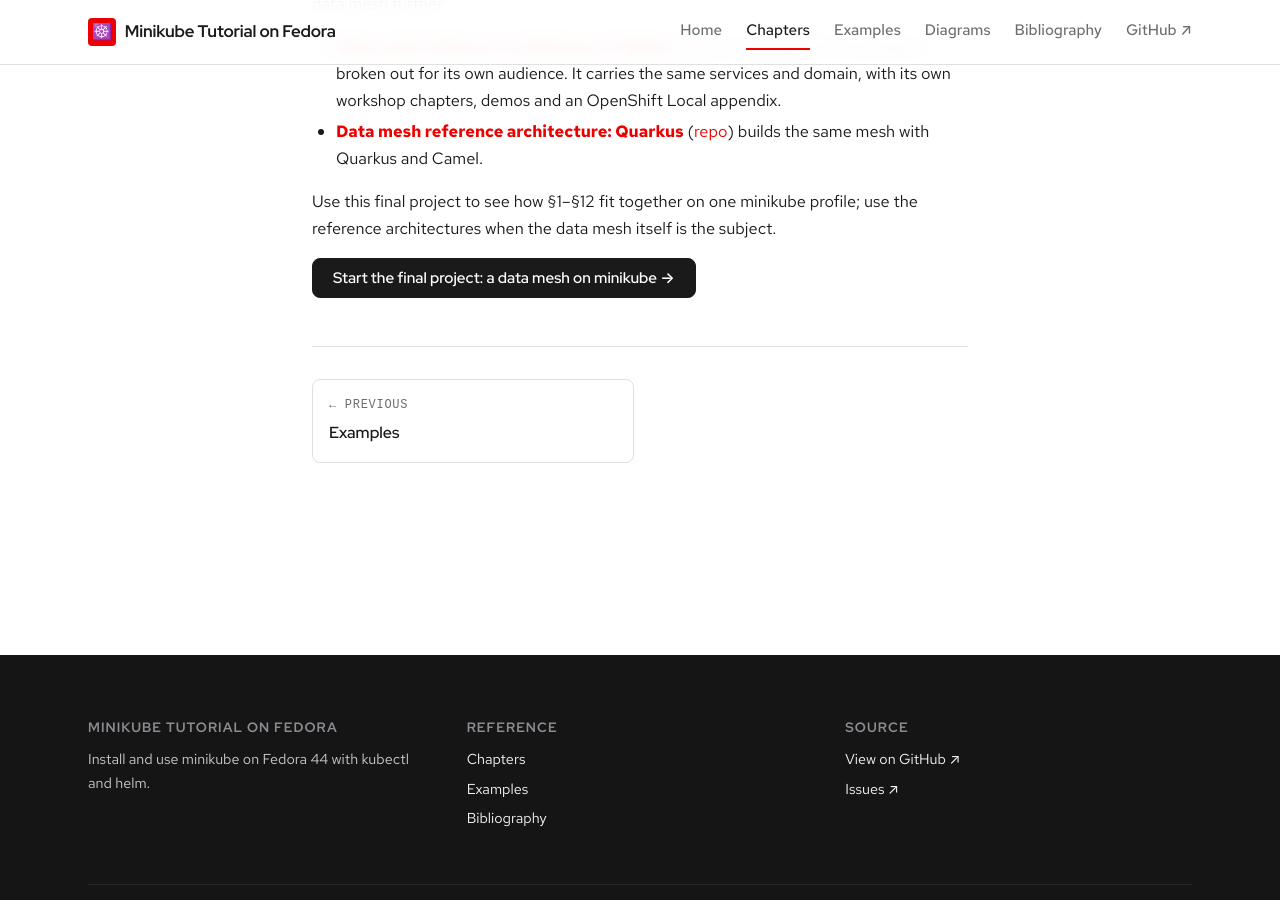
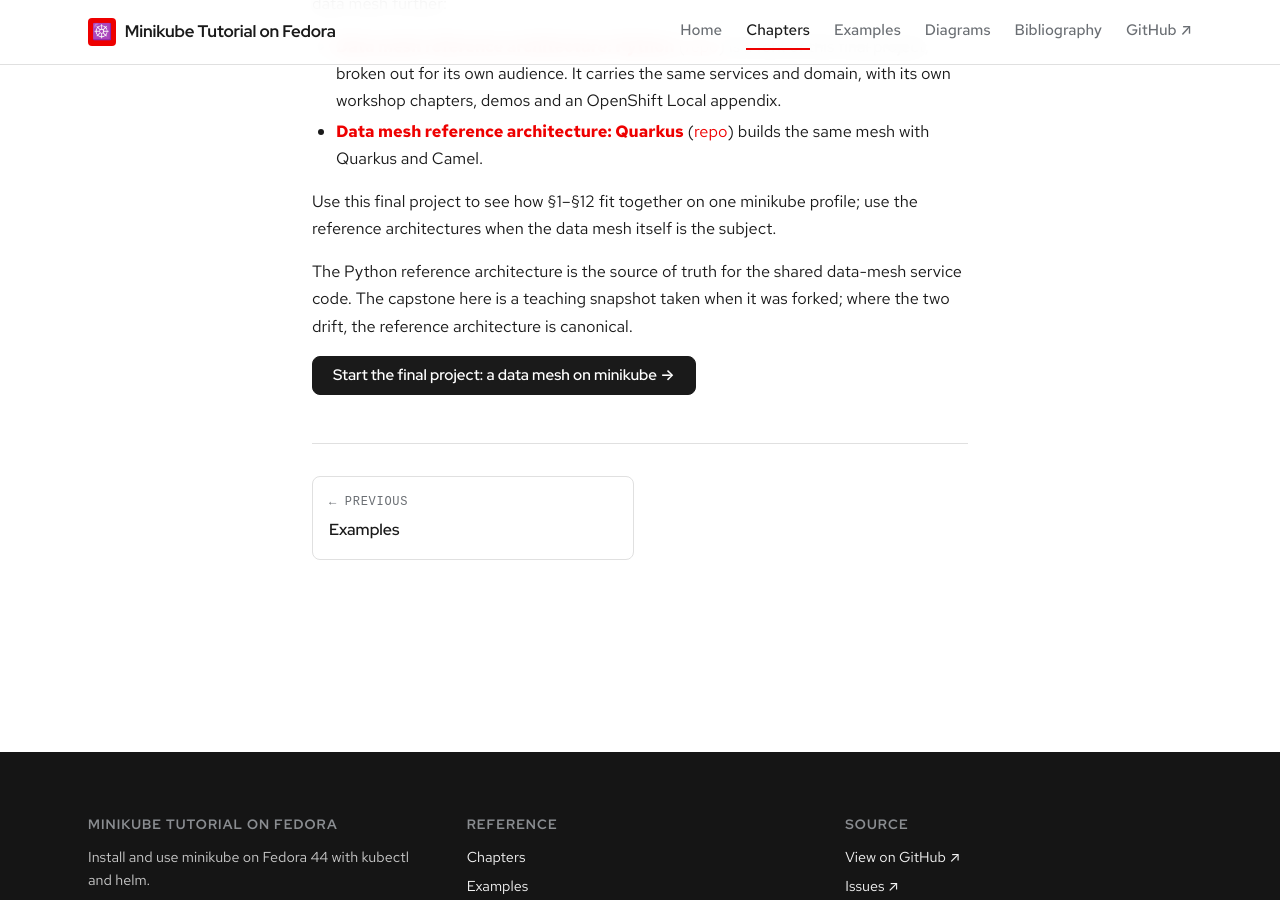
Before and after one commit to patterncatalyst/minikube-on-fedora, a Jekyll site: the page built from _docs/17-capstone.md, in a window 1280 px wide and 900 px high, scrolled down 1000 px. Built offline with Jekyll 4.4.1, drawn with Linux system fonts in a browser that asks for light colours; some web fonts are replaced.

Commit message:
docs: point capstone to the Python reference arch as source of truth for shared code (#10)

```diff
--- a/_docs/17-capstone.md
+++ b/_docs/17-capstone.md
@@ -29,4 +29,8 @@ Use this final project to see how §1–§12 fit together on one minikube
 profile; use the reference architectures when the data mesh itself
 is the subject.
 
+The Python reference architecture is the source of truth for the shared
+data-mesh service code. The capstone here is a teaching snapshot taken when it
+was forked; where the two drift, the reference architecture is canonical.
+
 <p><a class="btn btn--primary" href="{{ '/capstone/data-mesh/' | relative_url }}">Start the final project: a data mesh on minikube →</a></p>
```
